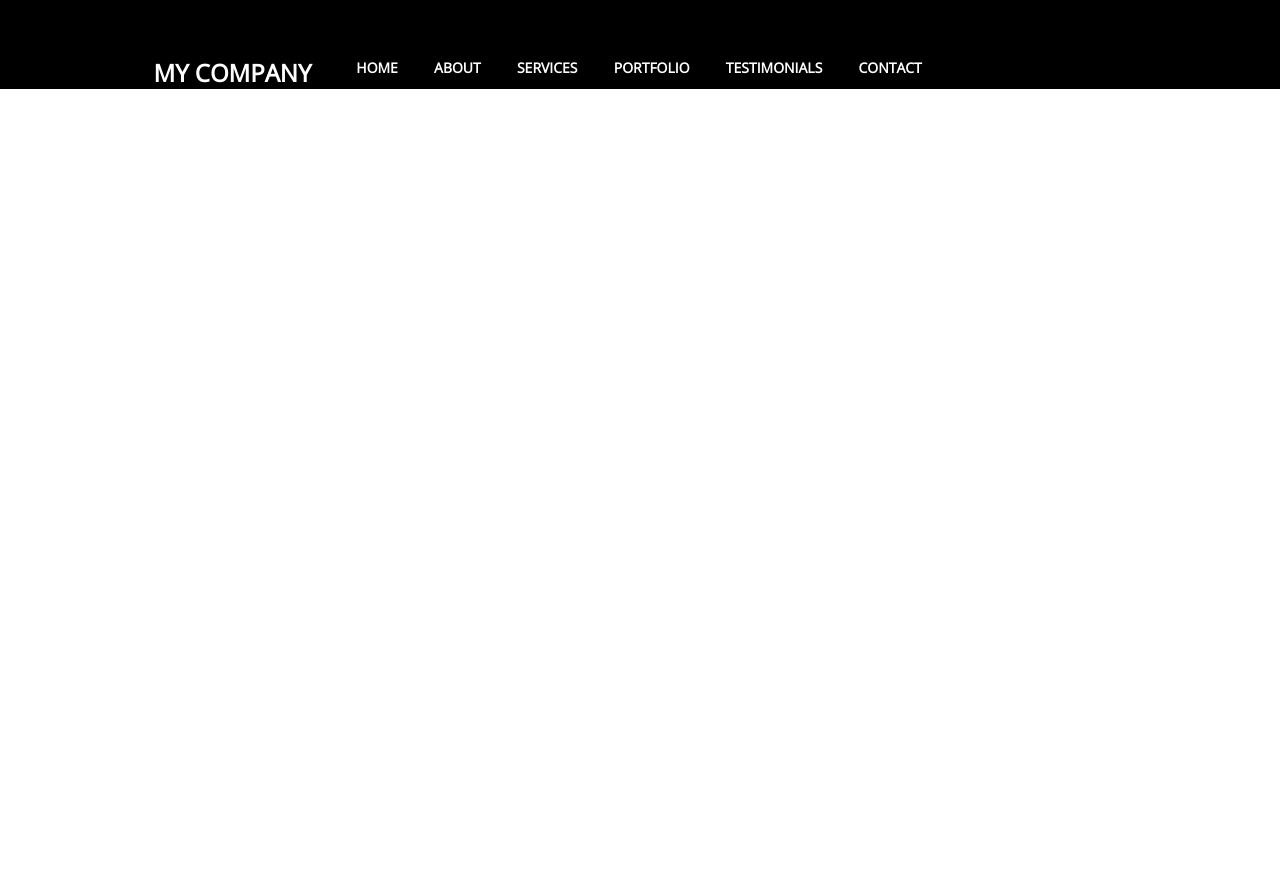
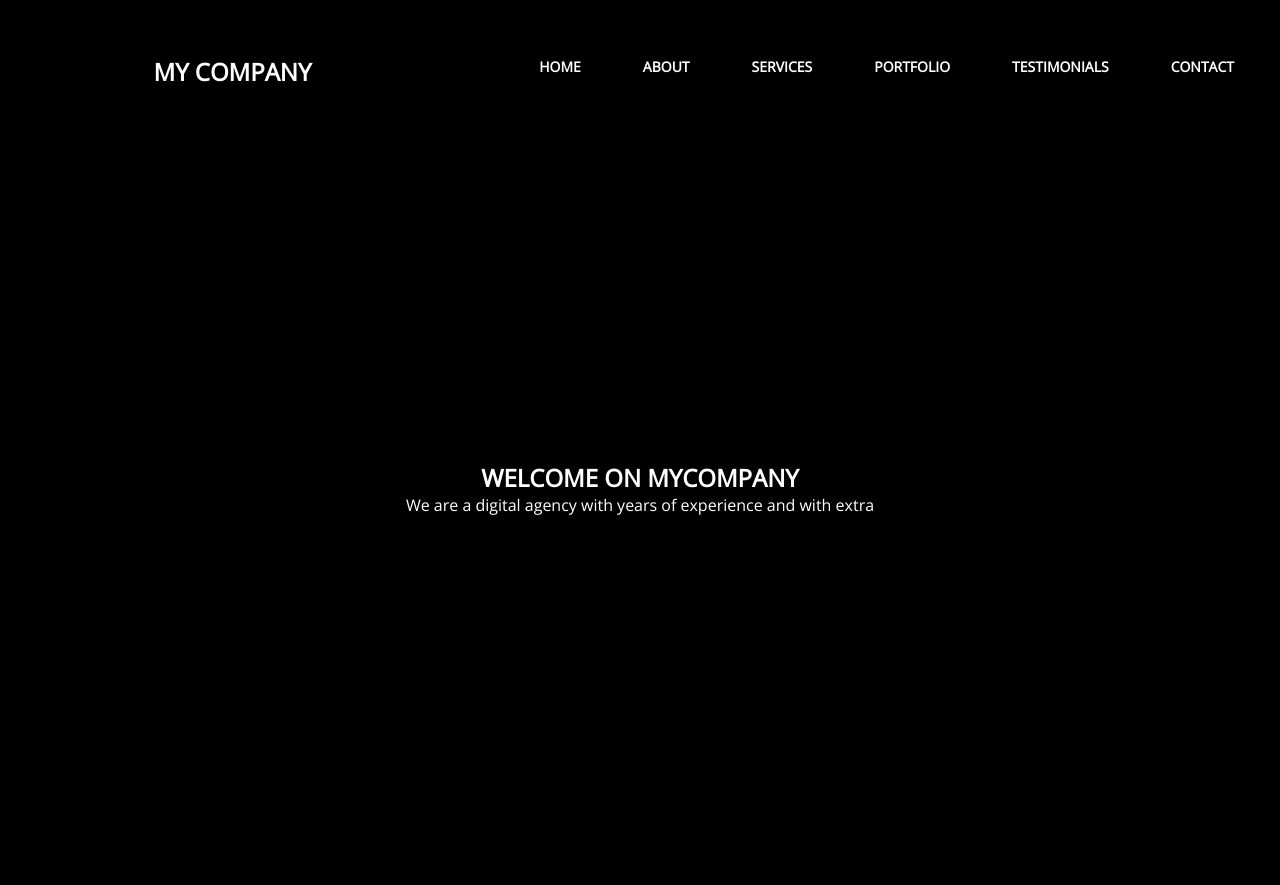
Before and after one commit to IharSa/Web-developer, a plain HTML site: page index.html in a window 1280 px wide. Shown: the top 885 px of the page. Before the commit the page ends 800 px from the top, so only its background shows below. Drawn offline with nearby package versions, Linux system fonts and the light colour scheme.

Commit message:
end flex

```diff
--- a/index.html
+++ b/index.html
@@ -8,25 +8,39 @@
     <link href="https://fonts.googleapis.com/css?family=Open+Sans&display=swap" rel="stylesheet">
     <title>Web developer</title>
 </head>
-<header>
+
+<body>
+    <header>
+    <div class="header-nav ">
     <div class="header-logo"><p>My company</p></div>
     <nav>
         <div class="top-nav responsive" id="myTopNav">
-            <a href="#">HOME</a>
-            <a href="#">ABOUT</a>
-            <a href="#">SERVICES</a>
-            <a href="#">PORTFOLIO</a>
-            <a href="#">TESTIMONIALS</a>
-            <a href="#">CONTACT</a>
-            <a href="#" id="menu" class="icon">&#9776;</a>
+            <li><a href="#">HOME</a></li>
+            <li><a href="#">ABOUT</a></li>
+            <li><a href="#">SERVICES</a></li>
+            <li><a href="#">PORTFOLIO</a></li>
+            <li><a href="#">TESTIMONIALS</a></li>
+            <li><a href="#">CONTACT</a></li>
+            <li><a href="#" id="menu" class="icon">&#9776;</a></li>
         </div>
     </nav>
+    </div>
+    <div class="text content"><h2>wELCOME on mycompany</h2>
+        <p>We are a digital agency with years of experience and with extra</p></div>
 </header>
 
-
-<body>
+<div class="section content"></div>
+<div class="section1 content"></div>
+<div class="section2 content"></div>
+<div class="section3 content"></div>
+<div class="section4 content"></div>
+<div class="section5 content"></div>
+<div class="section6 content"></div>
+<div class="section7 content"></div>
 
 
- <script src="script.js"></script>
+<footer class="footer content"></footer>
+
+ <!--<script src="script.js"></script>-->
 </body>
 </html>
--- a/style.css
+++ b/style.css
@@ -2,23 +2,25 @@
     margin: 0;
     padding: 0;
 }
-
 a {
-    text-decoration: none;
+    text-decoration: none;/*Подчёркивание под текстом, остовляем по умолчанию*/
 }
-
 li {
-    list-style: none;
+    list-style: none;/*Скрываем маркеры*/
 }
-
+li:not(:first-child){
+    margin-left: 30px;
+}
 body {
+    display: flex;
+    flex-direction: column;
     font-family: 'Open Sans', sans-serif;/*прикрепление шрифта ко всему контенту*/
+    width: 100%;
 }
-
 header {
     width: 100%;
     background: #000000;
-    display: flex;/*делаем Шапку Флексовой*/
+    /*делаем Шапку Флексовой*/
 }
 
 .header-logo { /*позиционированние лого*/
@@ -26,13 +28,12 @@ header {
     color: #ffffff;
     font-weight: 800;
     font-size: 24px;
-    margin-top: 56px;
+    margin-top: 55px;
     margin-left: 12%;
 }
 
 nav {
-    margin-top: 56px;
-    margin-left: 29px;
+
 }
 
 .top-nav a {
@@ -53,7 +54,7 @@ nav {
 
 
 
-@media screen and (max-width: 1010px) {
+@media screen and (max-width: 1039px) {
     .top-nav a {
         display: none;
     }
@@ -70,7 +71,7 @@ nav {
 
     .top-nav .responsive{
         position: relative
-        top: 50px;
+        top : 50px;
         left: -200px;
     }
     header .top-nav .responsive{ /*высота при нажатии кнопки меню*/
@@ -87,3 +88,50 @@ nav {
         text-align: left;
     }
 }
+
+/*Внесение изменений flexbox*/
+.content{
+    width: 1140px;
+    margin-right: auto;
+    margin-left: auto;
+}
+.section{
+    height: 600px;
+    width: 100%;
+    background-color: #ffffff;
+}
+.text{
+    height: 100vh;
+    color: #ffffff;
+    text-align: center;
+    display: flex;
+    justify-content: center;
+    flex-direction: column;
+    align-items: center;
+}
+h2{
+    font-weight: bold;/*Шрифт самый жирный*/
+
+    text-transform: uppercase;/*Все буквы в верхнем регистре*/
+}
+.section1{
+    background-color: #333333;
+    height: 600px;
+
+
+}
+.section2{
+    background-color: red;
+    height: 720px;
+
+}
+.header-nav{
+    display: flex;
+    justify-content: space-between;
+
+}
+.top-nav{
+    display: flex;
+    justify-content: center;
+    margin-top: 55px;
+}
```
